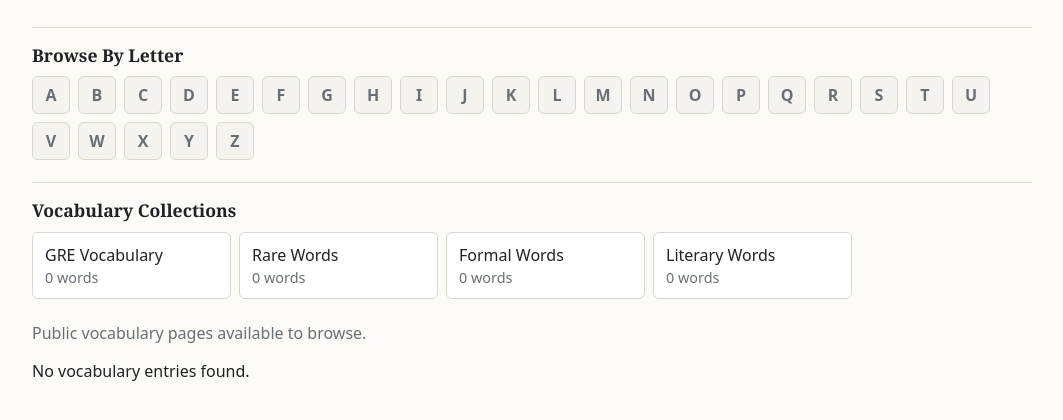
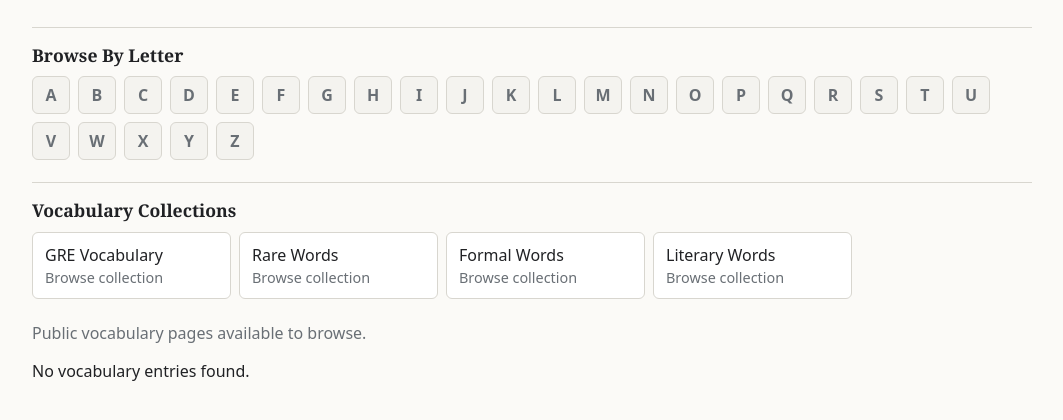
Before and after one commit to tuomoM/eruditeEdge2, a Flask app: page /words in a window 1280 px wide. Shown: the part 258-678 px from the top of the page, without its empty margins (108-1171 px from the left). Run offline with Flask 3, Linux system fonts and the light colour scheme; data that the repository does not hold is empty.

Commit message:
Further fixes to public views

```diff
--- a/Views/vocabulary.py
+++ b/Views/vocabulary.py
@@ -201,7 +201,7 @@ def public_word_entry_has_context(entry, context):
 
 def public_word_index_metadata():
     return {
-        "title": "Vocabulary Meanings and Definitions | eruditeEdge",
+        "title": "Vocabulary | eruditeEdge",
         "heading": "Vocabulary",
         "description": (
             "Browse eruditeEdge vocabulary meanings, definitions, examples, "
@@ -471,6 +471,7 @@ def public_words():
     return render_template(
         "public_words.html",
         entries=entries,
+        total_count=len(all_entries),
         metadata=public_word_index_metadata(),
         canonical_url=url_for("vocabulary.public_words", _external=True),
         letter_links=public_word_letter_links(all_entries),
@@ -493,6 +494,7 @@ def public_word(word_slug):
         return render_template(
             "public_words.html",
             entries=entries,
+            total_count=len(all_entries),
             metadata=public_word_letter_metadata(word_slug),
             canonical_url=url_for(
                 "vocabulary.public_word",
@@ -514,6 +516,7 @@ def public_word(word_slug):
         return render_template(
             "public_words.html",
             entries=entries,
+            total_count=len(all_entries),
             metadata=PUBLIC_WORD_COLLECTIONS[word_slug],
             canonical_url=url_for(
                 "vocabulary.public_word",
--- a/config.py
+++ b/config.py
@@ -58,7 +58,7 @@ DATABASE = _default_database_path()
 SECURITY_REPORT_PATH = _default_security_report_path()
 SECRET_KEY = os.environ.get("SECRET_KEY", "dev-secret-key")
 APP_ENV = _environment()
-ASSET_VERSION = os.environ.get("ASSET_VERSION", "20260810-seo-hubs")
+ASSET_VERSION = os.environ.get("ASSET_VERSION", "20260810-vocabulary-hub")
 SESSION_COOKIE_HTTPONLY = True
 SESSION_COOKIE_SAMESITE = os.environ.get("SESSION_COOKIE_SAMESITE", "Lax")
 SESSION_COOKIE_SECURE = _env_bool(
--- a/templates/public_words.html
+++ b/templates/public_words.html
@@ -8,7 +8,7 @@
 <div class="page-header">
     <div>
         <h1>{{ metadata.heading }}</h1>
-        <div class="result-count">{{ entries | length }} words</div>
+        <div class="result-count">{{ total_count }} words</div>
     </div>
 </div>
 
@@ -31,7 +31,7 @@
                 <li>
                     <a class="collection-link" href="{{ collection.path }}">
                         <span>{{ collection.heading }}</span>
-                        <span>{{ collection.count }} words</span>
+                        <span>Browse collection</span>
                     </a>
                 </li>
             {% endfor %}
```
Also changed, not shown: tests/test_vocabulary.py (+5 -0 lines).
